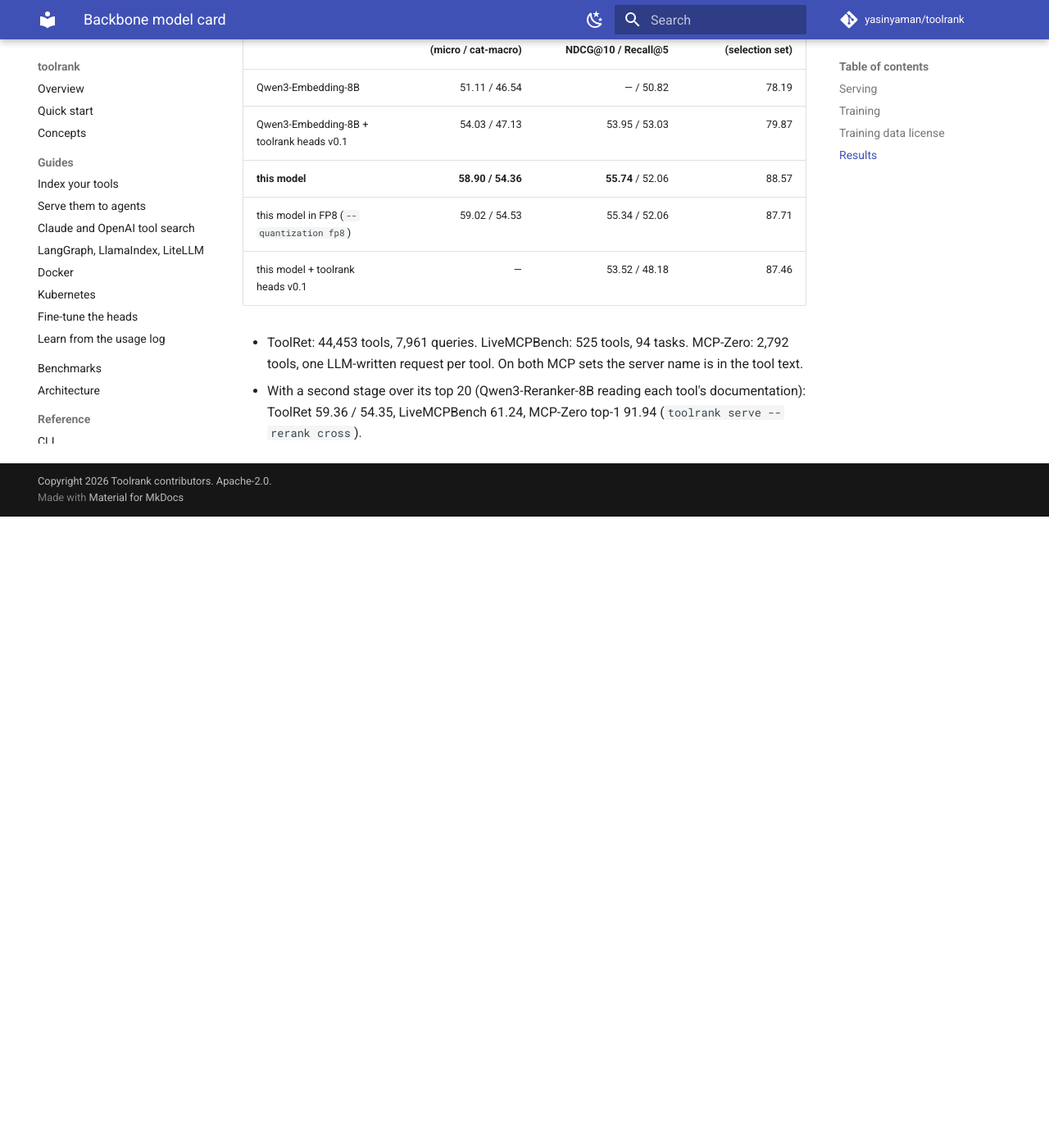
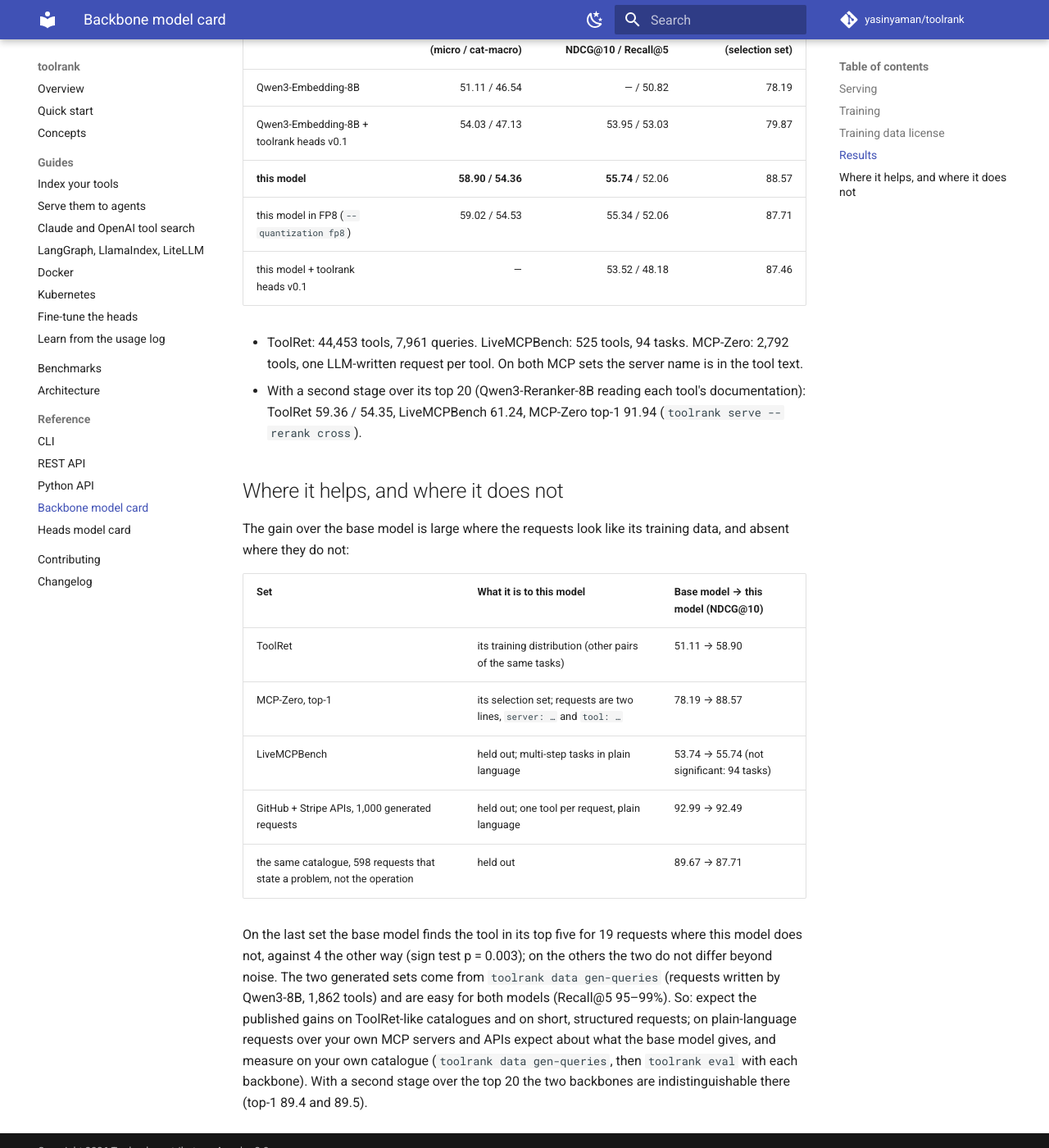
Before and after one commit to yasinyaman/toolrank, an MkDocs documentation site: the page built from docs/backbone/MODEL_CARD.md, in a window 1280 px wide and 1400 px high, scrolled down 1855 px. Shown: the whole window at 82% size. Built offline with MkDocs 1.6.1 and Material for MkDocs 9.7.7, drawn with Linux system fonts in a browser that asks for light colours; comment, search, counter and statistics services are not loaded; before the commit the page ends 2485 px from its top, so only the background shows below that.

Commit message:
faz-2/w7: the backbone's card and the README say where its gain is, and where it ties with the base model
LoRA stays the default (the maintainer's call). ToolRet and MCP-Zero carry the gain; on
LiveMCPBench and on generated plain-language requests over a GitHub + Stripe catalogue the two
models tie, and behind a reranker they are indistinguishable (top-1 89.4 / 89.5).

Co-Authored-By: Claude Fable 5.1 <noreply@anthropic.com>

```diff
--- a/docs/backbone/MODEL_CARD.md
+++ b/docs/backbone/MODEL_CARD.md
@@ -70,3 +70,25 @@ w/ inst, each set under its own protocol ([benchmarks](https://yaman.dev/toolran
   LLM-written request per tool. On both MCP sets the server name is in the tool text.
 - With a second stage over its top 20 (Qwen3-Reranker-8B reading each tool's documentation):
   ToolRet 59.36 / 54.35, LiveMCPBench 61.24, MCP-Zero top-1 91.94 (`toolrank serve --rerank cross`).
+
+## Where it helps, and where it does not
+
+The gain over the base model is large where the requests look like its training data, and absent
+where they do not:
+
+| Set | What it is to this model | Base model → this model (NDCG@10) |
+| --- | --- | --- |
+| ToolRet | its training distribution (other pairs of the same tasks) | 51.11 → 58.90 |
+| MCP-Zero, top-1 | its selection set; requests are two lines, `server: …` and `tool: …` | 78.19 → 88.57 |
+| LiveMCPBench | held out; multi-step tasks in plain language | 53.74 → 55.74 (not significant: 94 tasks) |
+| GitHub + Stripe APIs, 1,000 generated requests | held out; one tool per request, plain language | 92.99 → 92.49 |
+| the same catalogue, 598 requests that state a problem, not the operation | held out | 89.67 → 87.71 |
+
+On the last set the base model finds the tool in its top five for 19 requests where this model does
+not, against 4 the other way (sign test p = 0.003); on the others the two do not differ beyond
+noise. The two generated sets come from `toolrank data gen-queries` (requests written by Qwen3-8B,
+1,862 tools) and are easy for both models (Recall@5 95–99%). So: expect the published gains on
+ToolRet-like catalogues and on short, structured requests; on plain-language requests over your own
+MCP servers and APIs expect about what the base model gives, and measure on your own catalogue
+(`toolrank data gen-queries`, then `toolrank eval` with each backbone). With a second stage over
+the top 20 the two backbones are indistinguishable there (top-1 89.4 and 89.5).
--- a/docs/results.toml
+++ b/docs/results.toml
@@ -9,7 +9,7 @@ notes = [
     "LiveMCPBench (94 queries, 525 tools) and MCP-Zero (2,792 tools): the tool text includes the MCP server's name (`toolrank data server-names`). One LiveMCPBench query is about one point. MCP-Zero ships no queries: ours were written by Qwen3-8B, one per tool (`toolrank data pull mcp-zero`), so its column does not compare with the MCP-Zero paper. Top-1 is Precision@1.",
     "*With instruction*, each query carries its task's instruction (ToolRet) or a generic one (the MCP sets), as the embedding model is served; the generic instruction costs BM25 on the MCP sets. BM25 is bm25s without stemming, the paper's setting.",
     "The heads (29.9M parameters, `docs/heads/MODEL_CARD.md`) were trained on ToolRet's training pairs, so ToolRet is in-domain for them and the MCP sets are not. On MCP-Zero, BM25 without instruction still wins at top-1: each generated query opens with a `server:` line that usually names the server, and exact matching rewards that.",
-    "The toolrank backbone v0.2 (`docs/backbone/MODEL_CARD.md`) is Qwen3-Embedding-8B with a LoRA trained on 20,000 of ToolRet's training pairs, served without heads (the v0.1 heads cost it 1–2 points). Its checkpoint was picked on MCP-Zero, so that column is its selection set; ToolRet is in-domain, LiveMCPBench is held out.",
+    "The toolrank backbone v0.2 (`docs/backbone/MODEL_CARD.md`) is Qwen3-Embedding-8B with a LoRA trained on 20,000 of ToolRet's training pairs, served without heads (the v0.1 heads cost it 1–2 points). Its checkpoint was picked on MCP-Zero, so that column is its selection set; ToolRet is in-domain, LiveMCPBench is held out. Its gain is on those two: on LiveMCPBench and on generated plain-language requests over a GitHub + Stripe catalogue it ties with the base model (the model card has the numbers).",
     "FP8: the bf16 weights quantized as vLLM loads them (`--quantization fp8`). Every column is within a point of bf16, at about half the weight memory and batch-1 latency.",
     "Reproduce: `bash scripts/readme_results.sh` where the backbone is served (reports in `docs/results/`; `EMB_URL`, `EMB_MODEL`, `TAG` and `ROWS` select another endpoint and rows), then `uv run python scripts/readme_table.py --write`.",
 ]
```
Also changed, not shown: CHANGELOG.md (+2 -1 lines), README.md (+1 -1 lines), docs/benchmarks.md (+1 -1 lines), docs/concepts.md (+3 -1 lines), docs/reports/faz2-week7.md (+7 -4 lines).
